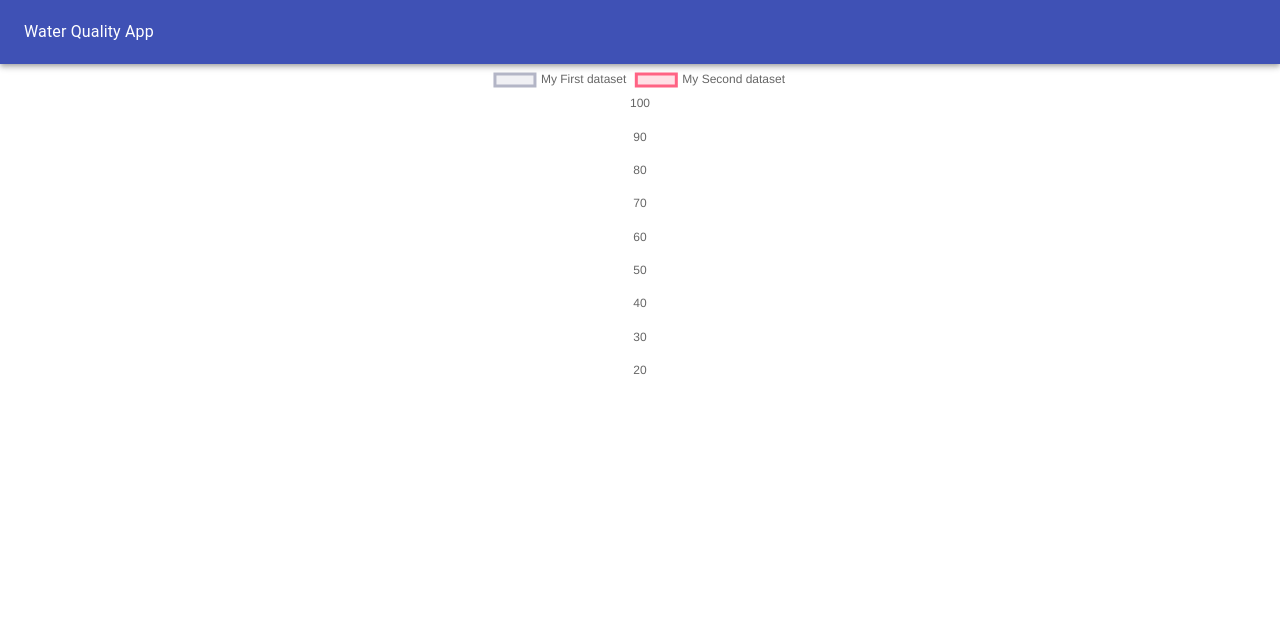
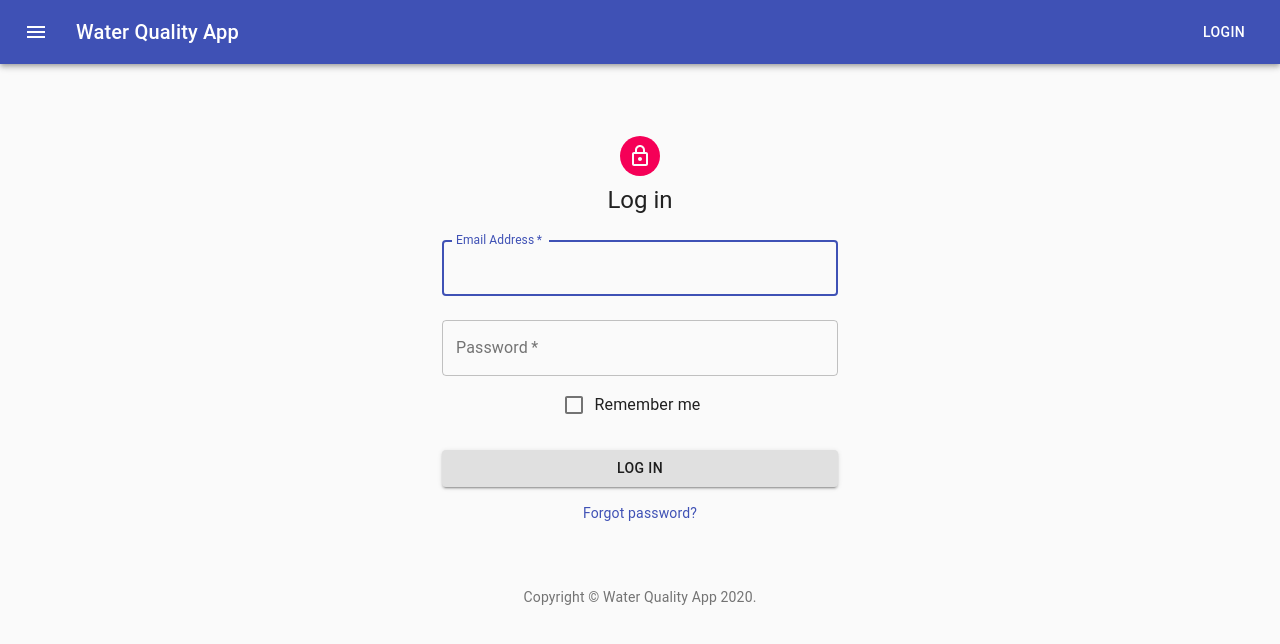
Before and after one commit to johnLeavell/water-frontend, a React (Create React App) app: page / in a window 1280 px wide. Shown: the top 644 px of the page. Built offline with nearby package versions, Linux system fonts and the light colour scheme; no server answers.

Commit message:
added login component

```diff
--- a/src/App.js
+++ b/src/App.js
@@ -1,17 +1,38 @@
 import React, { Component } from 'react';
+
 import './App.css';
-// import { Route, Switch } from 'react-router-dom'
+import { BrowserRouter as Router, Switch, Route, Link } from 'react-router-dom';
+import Login from './components/Login';
 import NavDrawer from './components/NavDrawer'
 
 
 class App extends Component {
   render(){
     return (
+      <>
+      <NavDrawer />
+      <Router>
+        <div className="App">
+          <nav className="navbar navbar-expand-lg navbar-light fixed-top">
+            <div className="container">
+              <div className="collapse navbar-collapse" id="navbarTogglerDemo02">
+                <ul className="navbar-nav ml-auto">
+                </ul>
+              </div>
+            </div>
+          </nav>
 
-      <div className="App">
-        <NavDrawer />
-
-      </div>
+          <div className="auth-wrapper">
+            <div className="auth-inner">
+              <Switch>
+                <Route exact path='/' component={Login} />
+                <Route path="/log-in" component={Login} />
+              </Switch>
+            </div>
+          </div>
+        </div>
+      </Router>
+      </>
     );
   }
 }
--- /dev/null
+++ b/src/components/Login.js
@@ -0,0 +1,113 @@
+import React from 'react';
+import Avatar from '@material-ui/core/Avatar';
+import Button from '@material-ui/core/Button';
+import CssBaseline from '@material-ui/core/CssBaseline';
+import TextField from '@material-ui/core/TextField';
+import FormControlLabel from '@material-ui/core/FormControlLabel';
+import Checkbox from '@material-ui/core/Checkbox';
+import Link from '@material-ui/core/Link';
+import Grid from '@material-ui/core/Grid';
+import Box from '@material-ui/core/Box';
+import LockOutlinedIcon from '@material-ui/icons/LockOutlined';
+import Typography from '@material-ui/core/Typography';
+import { makeStyles } from '@material-ui/core/styles';
+import Container from '@material-ui/core/Container';
+
+function Copyright() {
+  return (
+    <Typography variant="body2" color="textSecondary" align="center">
+      {'Copyright © '}
+      <Link color="inherit" href="https://material-ui.com/">
+        Water Quality App
+      </Link>{' '}
+      {new Date().getFullYear()}
+      {'.'}
+    </Typography>
+  );
+}
+
+const useStyles = makeStyles((theme) => ({
+  paper: {
+    marginTop: theme.spacing(8),
+    display: 'flex',
+    flexDirection: 'column',
+    alignItems: 'center',
+  },
+  avatar: {
+    margin: theme.spacing(1),
+    backgroundColor: theme.palette.secondary.main,
+  },
+  form: {
+    width: '100%', // Fix IE 11 issue.
+    marginTop: theme.spacing(1),
+  },
+  submit: {
+    margin: theme.spacing(3, 0, 2),
+  },
+}));
+
+export default function Login() {
+  const classes = useStyles();
+
+  return (
+    <Container component="main" maxWidth="xs">
+      <CssBaseline />
+      <div className={classes.paper}>
+        <Avatar className={classes.avatar}>
+          <LockOutlinedIcon />
+        </Avatar>
+        <Typography color="inherit" component="h1" variant="h5">
+          Log in
+        </Typography>
+        <form className={classes.form} noValidate>
+          <TextField
+            variant="outlined"
+            margin="normal"
+            required
+            fullWidth
+            id="email"
+            label="Email Address"
+            name="email"
+            autoComplete="email"
+            autoFocus
+          />
+          <TextField
+            variant="outlined"
+            margin="normal"
+            required
+            fullWidth
+            name="password"
+            label="Password"
+            type="password"
+            id="password"
+            autoComplete="current-password"
+          />
+          <FormControlLabel
+            control={<Checkbox value="remember" color="primary" />}
+            label="Remember me"
+          />
+          <Button
+            type="submit"
+            fullWidth
+            variant="contained"
+            color="primary"
+            className={classes.submit}
+            color="inherit"
+          >
+            Log In
+          </Button>
+          <Grid container>
+            <Grid item xs>
+              <Link href="#" variant="body2">
+                Forgot password?
+              </Link>
+            </Grid>
+          </Grid>
+        </form>
+      </div>
+      <Box mt={8}>
+        <Copyright />
+      </Box>
+    </Container>
+  );
+}
--- a/src/components/NavDrawer.js
+++ b/src/components/NavDrawer.js
@@ -1,19 +1,43 @@
 import React from 'react';
+import { makeStyles } from '@material-ui/core/styles';
 import AppBar from '@material-ui/core/AppBar';
 import Toolbar from '@material-ui/core/Toolbar';
 import Typography from '@material-ui/core/Typography';
 import Dashboard from '../components/dashboard/Dashboard';
+import IconButton from '@material-ui/core/IconButton';
+import MenuIcon from '@material-ui/icons/Menu';
+import Button from '@material-ui/core/Button';
+
+// import Login from './Login'
+
+const useStyles = makeStyles((theme) => ({
+  root: {
+    flexGrow: 1,
+  },
+  menuButton: {
+    marginRight: theme.spacing(2),
+  },
+  title: {
+    flexGrow: 1,
+  },
+}));
 
 
 function NavDrawer() {
+  const classes = useStyles();
+
   return (
     <div>
       <AppBar position="static">
-          <Toolbar>
-              <Typography color="inherit">
-                Water Quality App
-              </Typography>
-          </Toolbar>
+        <Toolbar>
+          <IconButton edge="start" className={classes.menuButton} color="inherit" aria-label="menu">
+            <MenuIcon />
+          </IconButton>
+          <Typography variant="h6" className={classes.title}>
+            Water Quality App
+          </Typography>
+          <Button color="inherit">Login</Button>
+        </Toolbar>
       </AppBar>
       <Dashboard />
     </div>
--- a/src/components/dashboard/Dashboard.js
+++ b/src/components/dashboard/Dashboard.js
@@ -1,41 +1,12 @@
 import React, { Component } from 'react';
-import {Radar} from 'react-chartjs-2';
 
-const xlabels = [];
-const data = {
-  labels: xlabels,
-  datasets: [
-    {
-      label: 'My First dataset',
-      backgroundColor: 'rgba(179,181,198,0.2)',
-      borderColor: 'rgba(179,181,198,1)',
-      pointBackgroundColor: 'rgba(179,181,198,1)',
-      pointBorderColor: '#fff',
-      pointHoverBackgroundColor: '#fff',
-      pointHoverBorderColor: 'rgba(179,181,198,1)',
-      data: [65, 59, 90, 81, 56, 55, 40]
-    },
-    {
-      label: 'My Second dataset',
-      backgroundColor: 'rgba(255,99,132,0.2)',
-      borderColor: 'rgba(255,99,132,1)',
-      pointBackgroundColor: 'rgba(255,99,132,1)',
-      pointBorderColor: '#fff',
-      pointHoverBackgroundColor: '#fff',
-      pointHoverBorderColor: 'rgba(255,99,132,1)',
-      data: [28, 48, 40, 19, 96, 27, 100]
-    }
-  ]
-};
 export default class Dashboard extends Component {
   constructor(props){
     super(props);
     this.state = {
       reports: [],
-      displayName: 'DoughnutExample'
     }
   }
-
   componentDidMount(){
     this.fetchResults();
   };
@@ -50,8 +21,7 @@ export default class Dashboard extends Component {
 
     return (
       <div>
-        <Radar data={data}
-        />
+
       </div>
     )
   }
--- a/src/index.js
+++ b/src/index.js
@@ -3,12 +3,14 @@ import ReactDOM from 'react-dom';
 import './index.css';
 import App from './App';
 import * as serviceWorker from './serviceWorker';
-import { BrowserRouter as Router, Route } from 'react-router-dom'
+import { BrowserRouter } from 'react-router-dom'
 
 ReactDOM.render(
-  <Router>
-  <Route path="/" render={() => <App/>} /></Router>,
-    document.getElementById('root'));
+  <BrowserRouter>
+    <App />
+  </BrowserRouter>,
+  document.getElementById('root')
+  );
 
 // If you want your app to work offline and load faster, you can change
 // unregister() to register() below. Note this comes with some pitfalls.
```
